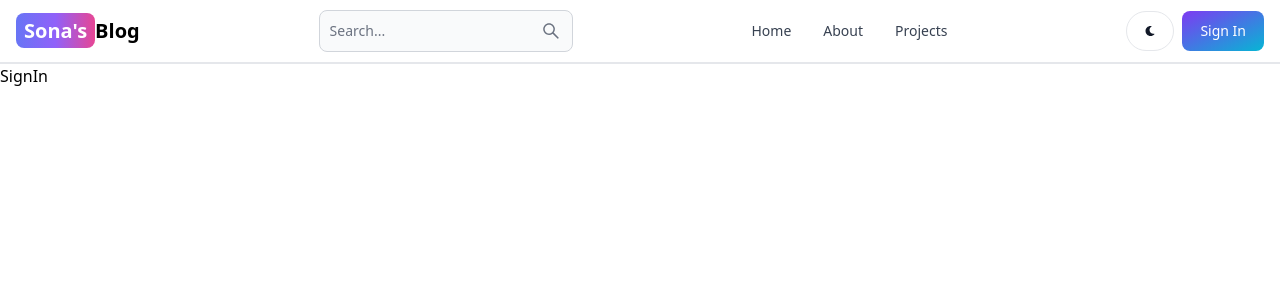
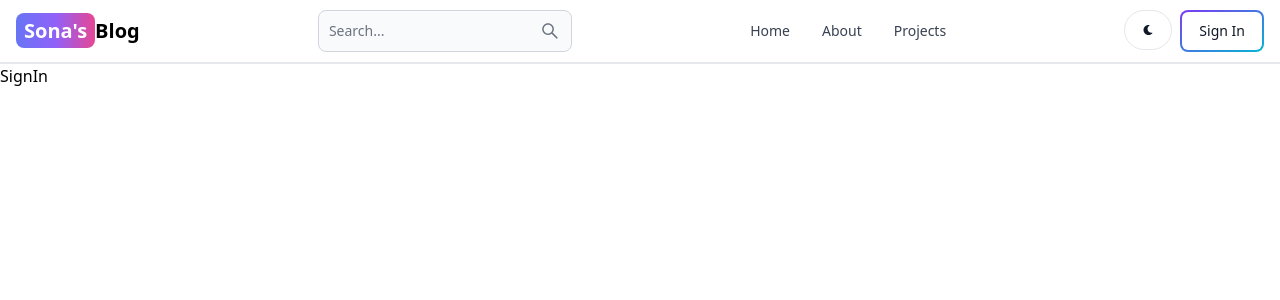
Before and after one commit to SonaSreedhar907/mern-blog, a React (Vite) app in the folder client/: page /sign-in in a window 1280 px wide. Shown: the top 300 px of the page. Built offline with nearby package versions, Linux system fonts and the light colour scheme.

Commit message:
create and run the server

```diff
--- a/client/src/components/Header.jsx
+++ b/client/src/components/Header.jsx
@@ -33,7 +33,7 @@
           <FaMoon />
         </Button>
         <Link to="/sign-in">
-          <Button gradientDuoTone="purpleToBlue">Sign In</Button>
+          <Button gradientDuoTone="purpleToBlue" outline>Sign In</Button>
         </Link>
 
         <Navbar.Toggle />
```
